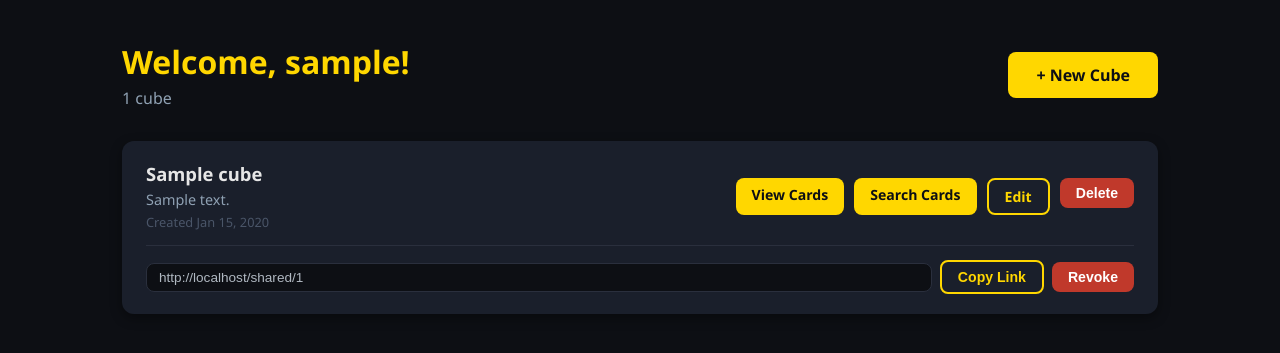
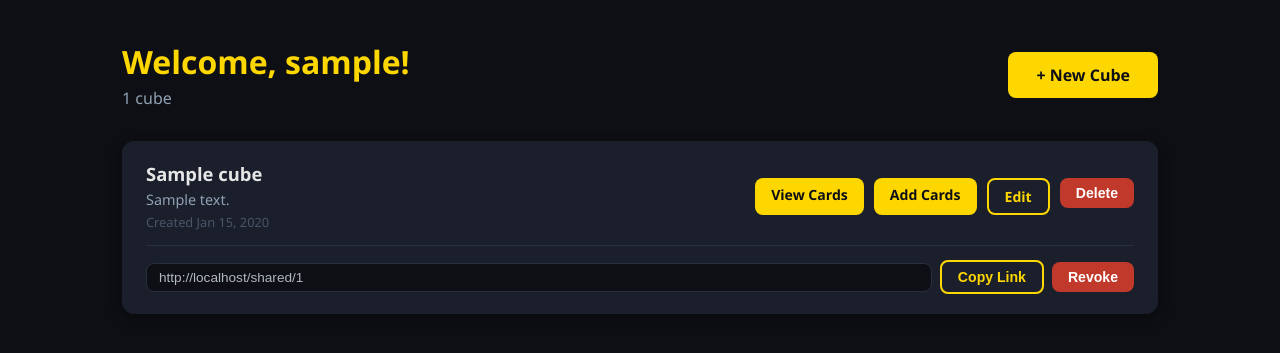
Before and after one commit to vin-corp/cube-companion, a Flask app: page /dashboard in a window 1280 px wide. Shown: the part 57-410 px from the top of the page. Run offline with Flask 3, Linux system fonts and the light colour scheme; a user stored in the database is signed in; tables that the repository leaves empty hold one stand-in row (values such as "Sample post").

Commit message:
standardized UI betwen dahsboard and cube view so buttons are consistent

```diff
--- a/app/templates/dashboard.html
+++ b/app/templates/dashboard.html
@@ -24,7 +24,7 @@
             </div>
             <div class="cube-card-actions">
                 <a href="{{ url_for('main.view_cube', cube_id=cube.id) }}" class="btn btn-primary btn-sm">View Cards</a>
-                <a href="{{ url_for('main.search_cards', cube_id=cube.id) }}" class="btn btn-primary btn-sm">Search Cards</a>
+                <a href="{{ url_for('main.search_cards', cube_id=cube.id) }}" class="btn btn-primary btn-sm">Add Cards</a>
                 <a href="{{ url_for('main.edit_cube', cube_id=cube.id) }}" class="btn btn-secondary btn-sm">Edit</a>
                 {% if not cube.share_id %}
                 <form method="POST" action="{{ url_for('main.generate_share_link', cube_id=cube.id) }}">
```
